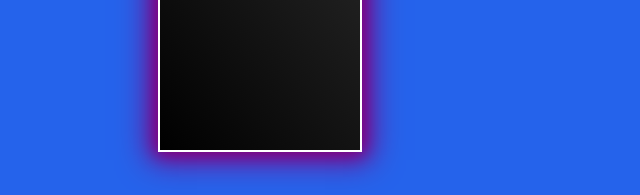
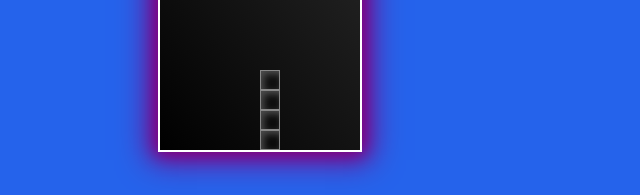
Before and after one commit to MatiasTervonen/Portfolio-Website, a plain HTML site: page Tetris Game/tetris.html in a window 1280 px wide. Both pictures are taken after a click on the button "Start/Pause". Shown: the part 458-653 px from the top of the page, without its empty margins (315-955 px from the left). Drawn offline with Linux system fonts and the light colour scheme.

Commit message:
ghost tetromino

```diff
--- a/Tetris Game/tetris.css
+++ b/Tetris Game/tetris.css
@@ -34,6 +34,11 @@
   border-radius: 2px;
 }
 
+.ghost-tetromino {
+  border: 1px solid rgba(211, 211, 211, 0.616);
+  box-shadow: inset 3px 3px 7px rgba(255, 255, 255, 0.267);
+}
+
 .mini-grid {
   margin-left: 50px;
   width: 80px;
--- a/Tetris Game/tetris.js
+++ b/Tetris Game/tetris.js
@@ -190,6 +190,7 @@ let current = theTetrominoes[random][currentRotation];
 // draw random tetromino and its firts rotation
 
 function draw() {
+  ghostDraw();
   current.forEach((index) => {
     squares[currentPosition + index].classList.add("tetromino");
     squares[currentPosition + index].style.backgroundColor = colors[random];
@@ -199,9 +200,44 @@ function draw() {
 //undraw the Tetromino
 
 function undraw() {
+  undrawGhost();
   current.forEach((index) => {
     squares[currentPosition + index].classList.remove("tetromino");
     squares[currentPosition + index].style.backgroundColor = "";
+  });
+}
+
+// Draw ghost tetromino where it is going to land
+
+function ghostDraw() {
+  let ghostPosition = currentPosition;
+
+  while (
+    !current.some((index) =>
+      squares[ghostPosition + index + width].classList.contains("taken")
+    )
+  ) {
+    ghostPosition += width;
+  }
+
+  current.forEach((index) => {
+    squares[ghostPosition + index].classList.add("ghost-tetromino");
+  });
+}
+
+// undraw ghost tetromino
+
+function undrawGhost() {
+  let ghostPosition = currentPosition;
+  while (
+    !current.some((index) =>
+      squares[ghostPosition + index + width].classList.contains("taken")
+    )
+  ) {
+    ghostPosition += width;
+  }
+  current.forEach((index) => {
+    squares[ghostPosition + index].classList.remove("ghost-tetromino");
   });
 }
 
@@ -253,7 +289,7 @@ function freeze() {
     current.forEach((index) =>
       squares[currentPosition + index].classList.add("taken")
     );
-
+    undrawGhost();
     addScore();
 
     // Prevent tetromino dropping if full row animation is going, if not continue normally
```
